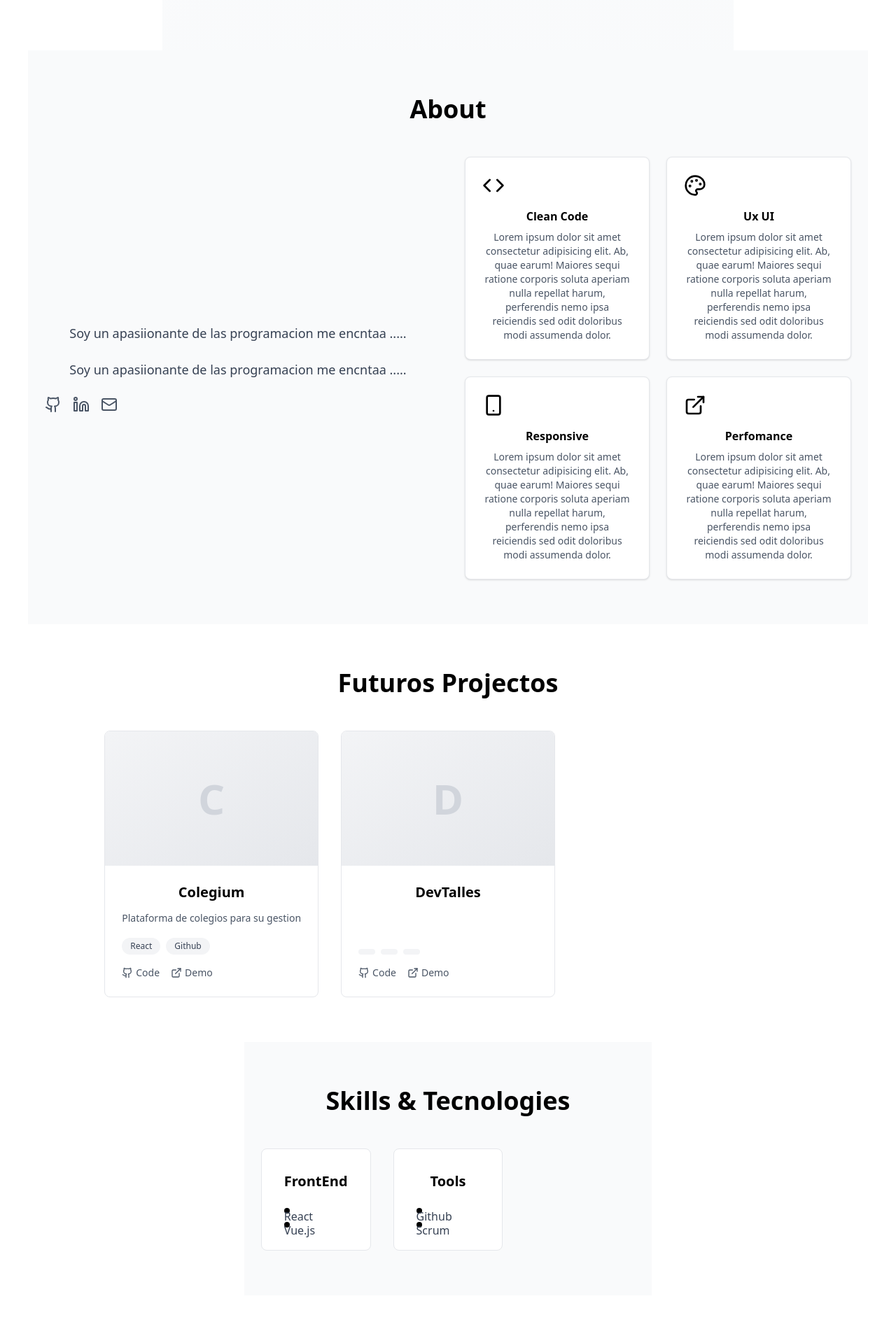
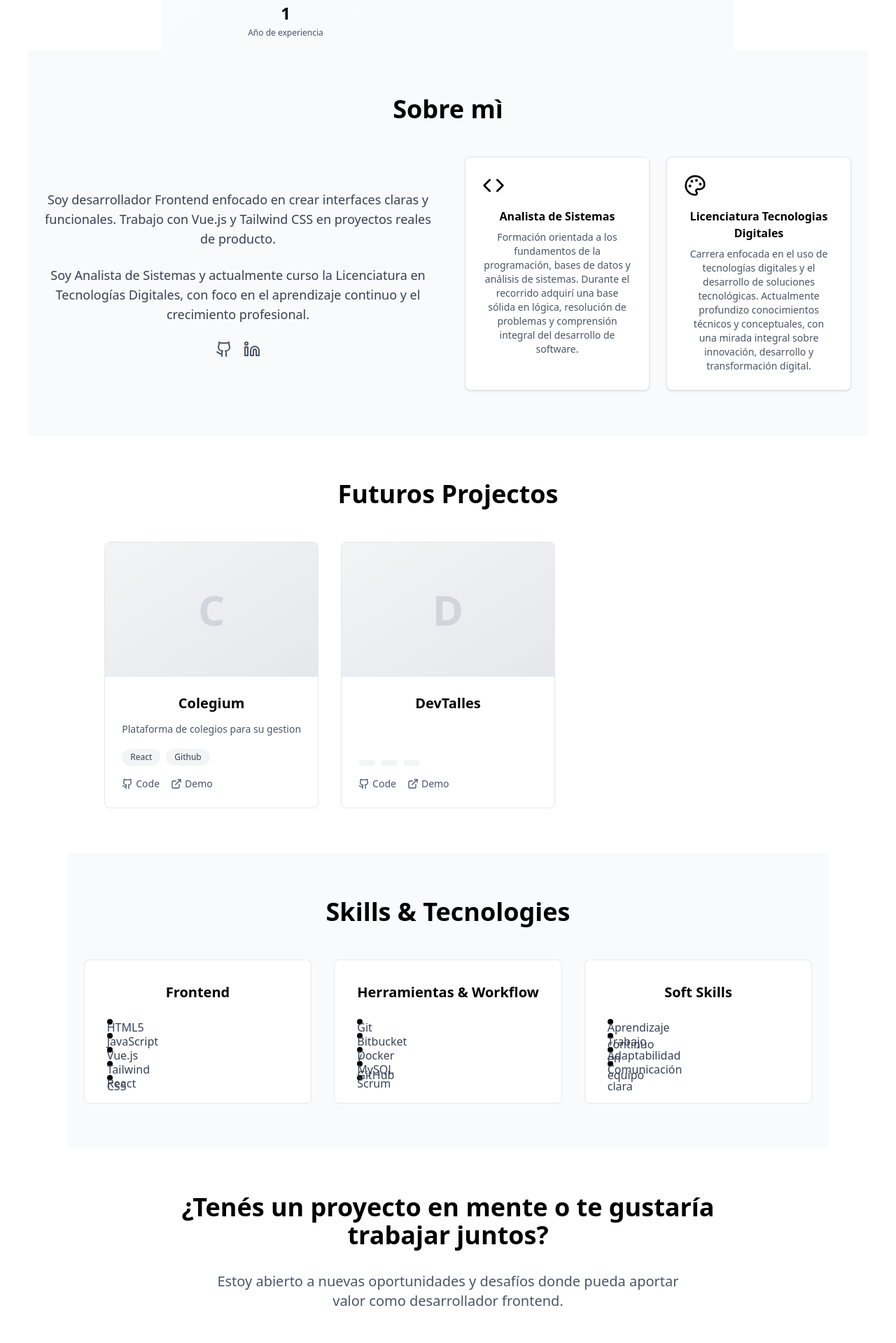
Before and after one commit to CasJuan/portfolio-25, a React (Vite) app in the folder react-portfolio/: page / in a window 1280 px wide. Shown: the part 760-2679 px from the top of the page at 70% size. Built offline with nearby package versions, Linux system fonts and the light colour scheme.

Commit message:
arreglos de textos e informacion personal

```diff
--- a/react-portfolio/src/components/About.jsx
+++ b/react-portfolio/src/components/About.jsx
@@ -1,51 +1,40 @@
 import React from 'react'
-import {Github, Linkedin, Mail, Code, Palette, Smartphone, ExternalLink} from 'lucide-react'
+import { Github, Linkedin, Mail, Code, Palette, Smartphone, ExternalLink } from 'lucide-react'
 
-export const About = ({hasAnimated}) => {
+export const About = ({ hasAnimated }) => {
     const features = [
         {
-            icon: <Code className=' w-8 h-8 mb-4 text-black'/>,
-            title: 'Clean Code',
-            description: "Lorem ipsum dolor sit amet consectetur adipisicing elit. Ab, quae earum! Maiores sequi ratione corporis soluta aperiam nulla repellat harum, perferendis nemo ipsa reiciendis sed odit doloribus modi assumenda dolor."
+            icon: <Code className=' w-8 h-8 mb-4 text-black' />,
+            title: 'Analista de Sistemas',
+            description: "Formación orientada a los fundamentos de la programación, bases de datos y análisis de sistemas. Durante el recorrido adquirí una base sólida en lógica, resolución de problemas y comprensión integral del desarrollo de software."
         },
         {
-            icon: <Palette className=' w-8 h-8 mb-4 text-black'/>,
-            title: 'Ux UI',
-            description: "Lorem ipsum dolor sit amet consectetur adipisicing elit. Ab, quae earum! Maiores sequi ratione corporis soluta aperiam nulla repellat harum, perferendis nemo ipsa reiciendis sed odit doloribus modi assumenda dolor."
-        },
-        {
-            icon: <Smartphone className=' w-8 h-8 mb-4 text-black'/>,
-            title: 'Responsive',
-            description: "Lorem ipsum dolor sit amet consectetur adipisicing elit. Ab, quae earum! Maiores sequi ratione corporis soluta aperiam nulla repellat harum, perferendis nemo ipsa reiciendis sed odit doloribus modi assumenda dolor."
-        },
-        {
-            icon: <ExternalLink className=' w-8 h-8 mb-4 text-black'/>,
-            title: 'Perfomance',
-            description: "Lorem ipsum dolor sit amet consectetur adipisicing elit. Ab, quae earum! Maiores sequi ratione corporis soluta aperiam nulla repellat harum, perferendis nemo ipsa reiciendis sed odit doloribus modi assumenda dolor."
-        },
+            icon: <Palette className=' w-8 h-8 mb-4 text-black' />,
+            title: 'Licenciatura Tecnologias Digitales',
+            description: "Carrera enfocada en el uso de tecnologías digitales y el desarrollo de soluciones tecnológicas. Actualmente profundizo conocimientos técnicos y conceptuales, con una mirada integral sobre innovación, desarrollo y transformación digital."
+        }
     ];
 
 
-    return(
+    return (
         <section id='about' className=' py-16 px-6 bg-gray-50'>
             <div className='max-w-6xl mx-auto'>
                 <div className={`transition-all duration-1000 delay-200  ${hasAnimated.about ? 'opacity-100 translate-y-0' : 'opacity-0 translate-y-10'}`}>
                     <h2 className=' text-4xl font-bold mb-12 text-center'>
-                        About
+                        Sobre mì
                     </h2>
                     <div className='grid md:grid-cols-2 gap-12 items-center'>
-                        <div>
-                            <p className=' text-lg text-gray-700 mb-6'>Soy un apasiionante de las programacion me encntaa .....</p>
-                            <p className=' text-lg text-gray-700 mb-6'>Soy un apasiionante de las programacion me encntaa .....</p>
+                        <div className=' flex flex-col justify-center items-center'>
+                            <p className=' text-lg text-gray-700 mb-6'>Soy desarrollador Frontend enfocado en crear interfaces claras y funcionales. Trabajo con Vue.js y Tailwind CSS en proyectos reales de producto.</p>
+                            <p className=' text-lg text-gray-700 mb-6'>Soy Analista de Sistemas y actualmente curso la Licenciatura en Tecnologías Digitales, con foco en el aprendizaje continuo y el crecimiento profesional.</p>
                             <div className="flex space-x-4">
-                                <Github className=' w-6 h-6 text-gray-600 hover:text-black cursor-pointer transition-colors' />
-                                <Linkedin className=' w-6 h-6 text-gray-600 hover:text-black cursor-pointer transition-colors' />
-                                <Mail className=' w-6 h-6 text-gray-600 hover:text-black cursor-pointer transition-colors' />
+                                <a href=''><Github className=' w-6 h-6 text-gray-600 hover:text-black cursor-pointer transition-colors' /></a>
+                                <a href="https://www.linkedin.com/in/juan-ignaciocastro/" target='_blank'><Linkedin className=' w-6 h-6 text-gray-600 hover:text-black cursor-pointer transition-colors' /></a>
                             </div>
                         </div>
 
                         <div className="grid grid-cols-2 gap-6">
-                            {features.map ((feature, index) => (
+                            {features.map((feature, index) => (
                                 <div key={index} className=' bg-white p-6 rounded-lg shadow-sm border border-gray-200'>
                                     {feature.icon}
                                     <h3 className=' font-semibold mb-2'>
--- a/react-portfolio/src/components/Contact.jsx
+++ b/react-portfolio/src/components/Contact.jsx
@@ -13,21 +13,20 @@ export const Contact = ({ hasAnimated }) => {
             <div className=' max-w-4xl mx-auto text-center'>
                 <div className={` transition-all duration-1000 delay-500 ${hasAnimated.contact ? ' opacity-100 translate-y-0' : ' opacity-0 translate-y-10'}`}>
                     <h2 className=' text-4xl font-bold mb-8'>
-                        Let's Work Together
+                        ¿Tenés un proyecto en mente o te gustaría trabajar juntos?
                     </h2>
                     <p className=' text-xl text-gray-600 mb-12 max-w-2xl mx-auto'>
-                        Lorem ipsum dolor sit amet consectetur, adipisicing elit. Iste ea nisi magni possimus, dicta deserunt laboriosam, corrupti obcaecati fugiat necessitatibus delectus amet tempora explicabo laborum minima alias voluptas consectetur unde?
+                        Estoy abierto a nuevas oportunidades y desafíos donde pueda aportar valor como desarrollador frontend.
+                    </p>
+                    <p className=' text-base text-gray-600 mb-12 max-w-2xl mx-auto'>
+                        Siempre estoy buscando nuevos desafíos que me permitan aprender y crecer profesionalmente. Me interesa desarrollarme aún más dentro del mundo del frontend y explorar tecnologías que potencien la experiencia digital
                     </p>
                     <div className=' flex flex-col sm:flex-row justify-center gap-4 sm:gap-8'>
-                        <a href={contactLinksWithIcons[0].href} className={`flex items-center justify-center w-full sm:w-auto ${contactLinksWithIcons[0].className}`}>
-                            {contactLinksWithIcons[0].icon}
-                            {contactLinksWithIcons[0].label}
+                        <a href={contactLinksWithIcons[1].href} className={`flex items-center justify-center w-full sm:w-auto ${contactLinksWithIcons[1].className}`}>
+                            {contactLinksWithIcons[1].icon}
+                            {contactLinksWithIcons[1].label}
                         </a>
                         <div className="flex gap-4 sm:gap-8">
-                            <a href={contactLinksWithIcons[1].href} className={`flex items-center justify-center flex-1 sm:flex-none ${contactLinksWithIcons[1].className}`}>
-                                {contactLinksWithIcons[1].icon}
-                                {contactLinksWithIcons[1].label}
-                            </a>
                             <a href={contactLinksWithIcons[1].href} className={`flex items-center justify-center flex-1 sm:flex-none ${contactLinksWithIcons[2].className}`}>
                                 {contactLinksWithIcons[2].icon}
                                 {contactLinksWithIcons[2].label}
--- a/react-portfolio/src/data/contact.js
+++ b/react-portfolio/src/data/contact.js
@@ -1,16 +1,16 @@
 export const contactLink = [
     {
-        href:"",
+        href:"castrojuanig25@gmail.com",
         label: "Email",
         className: "bg-black text-white px-4 py-2 rounded-lg hover:bg-gray-800 transition-colors text-sm font-medium"
     },
     {
-        href:"",
+        href:"https://github.com/CasJuan",
         label: "GitHub",
         className: " border boerder-black text-black px-4 py-2 rounded-lg hover:bg-black hover:text-white transition-colors text-sm font-medium"
     },
     {
-        href:"",
+        href:"https://www.linkedin.com/in/juan-ignaciocastro/",
         label: "Linkedin",
         className: " border boerder-black text-black px-4 py-2 rounded-lg hover:bg-black hover:text-white transition-colors text-sm font-medium"
     },
--- a/react-portfolio/src/data/me.js
+++ b/react-portfolio/src/data/me.js
@@ -4,19 +4,19 @@ export const meData = {
     roles: [
         "Frontend Developer"
     ],
-    descripcion:"Apasionado por el desarrollo, me gusta crar cosa nuevas, cosas visibles que mejores la experiencias de usaurios",
+    descripcion:"Soy desarrollador Frontend enfocado en crear interfaces web claras, funcionales y pensadas para el usuario. Trabajo con tecnologías como Vue.js y Tailwind CSS, participando en proyectos reales de producto. Me motiva aprender constantemente, mejorar como desarrollador y construir soluciones que aporten valor real y una buena experiencia de uso.",
     stats: [
-        {number:"1+", label:"Ano de experiencia"}
+        {number:"1", label:"Año de experiencia"}
     ],
     socialLinks: [
         {
             name:"GitHub",
-            url: "",
+            url: "https://github.com/CasJuan",
             icon:"Github"
         },
         {
             name:"Linkedin",
-            url: "",
+            url: "https://www.linkedin.com/in/juan-ignaciocastro/",
             icon:"Linkedin"
         },
         {
--- a/react-portfolio/src/data/skills.js
+++ b/react-portfolio/src/data/skills.js
@@ -1,10 +1,15 @@
 export const skills = [
     {
-        category: "FrontEnd",
-        items: ["React", "Vue.js"]
+        category: "Frontend",
+        items: ["HTML5", 'JavaScript','Vue.js','Tailwind CSS','React']
     },
     {
-        category: "Tools",
-        items: ["Github", "Scrum"]
-    }
+        category: "Herramientas & Workflow",
+        items: ["Git", "Bitbucket / GitHub",'Docker','MySQL', 'Scrum']
+    },
+    {
+        category: "Soft Skills",
+        items: ["Aprendizaje continuo", "Trabajo en equipo",'Adaptabilidad','Comunicación clara']
+    },
+
 ]
```
